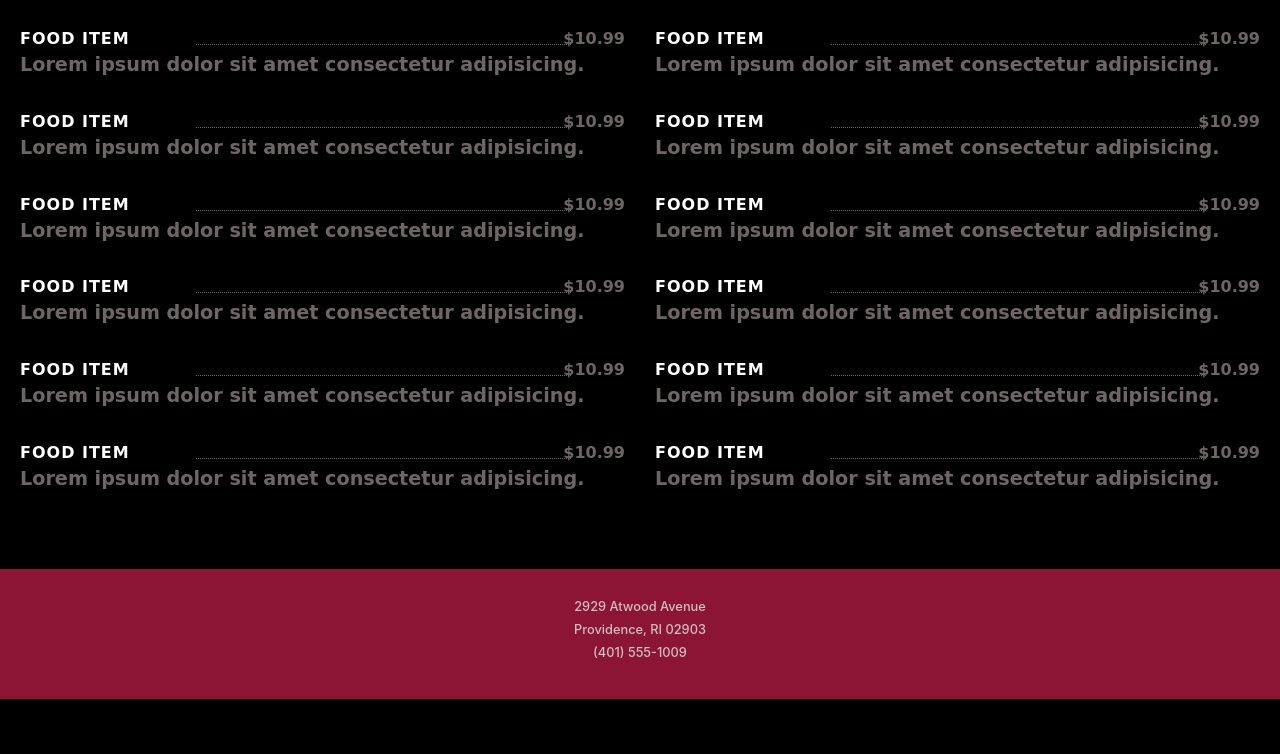
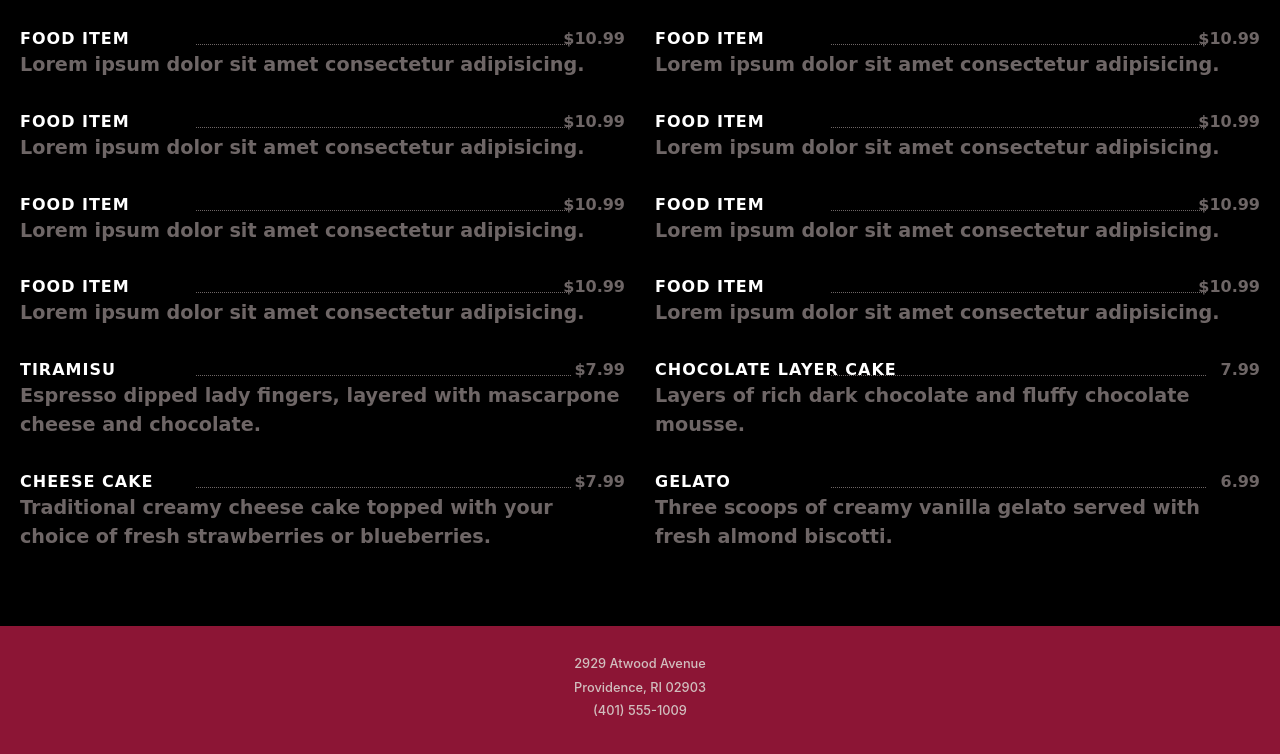
Before and after one commit to SantiniIaniero/Iavazzos-Pizza, a website: page menu.html in a window 1280 px wide. Shown: the part 721-1475 px from the top of the page. Before the commit the page ends 1420 px from the top, so only its background shows below. Drawn offline with nearby package versions, Linux system fonts and the light colour scheme.

Commit message:
Update 5

```diff
--- a/menu.html
+++ b/menu.html
@@ -179,35 +179,35 @@
                     <!-- Desserts -->
                     <div class="menu-item desserts">
                         <span class="clearfix">
-                            <a href="#" class="menu-title" data-meal-img="">Food Item</a>
+                            <a href="#" class="menu-title" data-meal-img="">Tiramisu</a>
                             <span style="left: 166px; right: 44px;" class="menu-line"></span>
-                            <span class="menu-price">$10.99</span>
+                            <span class="menu-price">$7.99</span>
                         </span>
-                        <span class="menu-subtitle">Lorem ipsum dolor sit amet consectetur adipisicing.</span>
+                        <span class="menu-subtitle">Espresso dipped lady fingers, layered with mascarpone cheese and chocolate.</span>
                     </div>
                     <div class="menu-item desserts">
                         <span class="clearfix">
-                            <a href="#" class="menu-title" data-meal-img="">Food Item</a>
+                            <a href="#" class="menu-title" data-meal-img="">Chocolate Layer Cake</a>
                             <span style="left: 166px; right: 44px;" class="menu-line"></span>
-                            <span class="menu-price">$10.99</span>
+                            <span class="menu-price">7.99</span>
                         </span>
-                        <span class="menu-subtitle">Lorem ipsum dolor sit amet consectetur adipisicing.</span>
+                        <span class="menu-subtitle">Layers of rich dark chocolate and fluffy chocolate mousse.</span>
                     </div>
                     <div class="menu-item desserts">
                         <span class="clearfix">
-                            <a href="#" class="menu-title" data-meal-img="">Food Item</a>
+                            <a href="#" class="menu-title" data-meal-img="">Cheese Cake</a>
                             <span style="left: 166px; right: 44px;" class="menu-line"></span>
-                            <span class="menu-price">$10.99</span>
+                            <span class="menu-price">$7.99</span>
                         </span>
-                        <span class="menu-subtitle">Lorem ipsum dolor sit amet consectetur adipisicing.</span>
+                        <span class="menu-subtitle">Traditional creamy cheese cake topped with your choice of fresh strawberries or blueberries.</span>
                     </div>
                     <div class="menu-item desserts">
                         <span class="clearfix">
-                            <a href="#" class="menu-title" data-meal-img="">Food Item</a>
+                            <a href="#" class="menu-title" data-meal-img="">Gelato</a>
                             <span style="left: 166px; right: 44px;" class="menu-line"></span>
-                            <span class="menu-price">$10.99</span>
+                            <span class="menu-price">6.99</span>
                         </span>
-                        <span class="menu-subtitle">Lorem ipsum dolor sit amet consectetur adipisicing.</span>
+                        <span class="menu-subtitle">Three scoops of creamy vanilla gelato served with fresh almond biscotti.</span>
                     </div>
                     <!-- End Desserts -->
 
```
